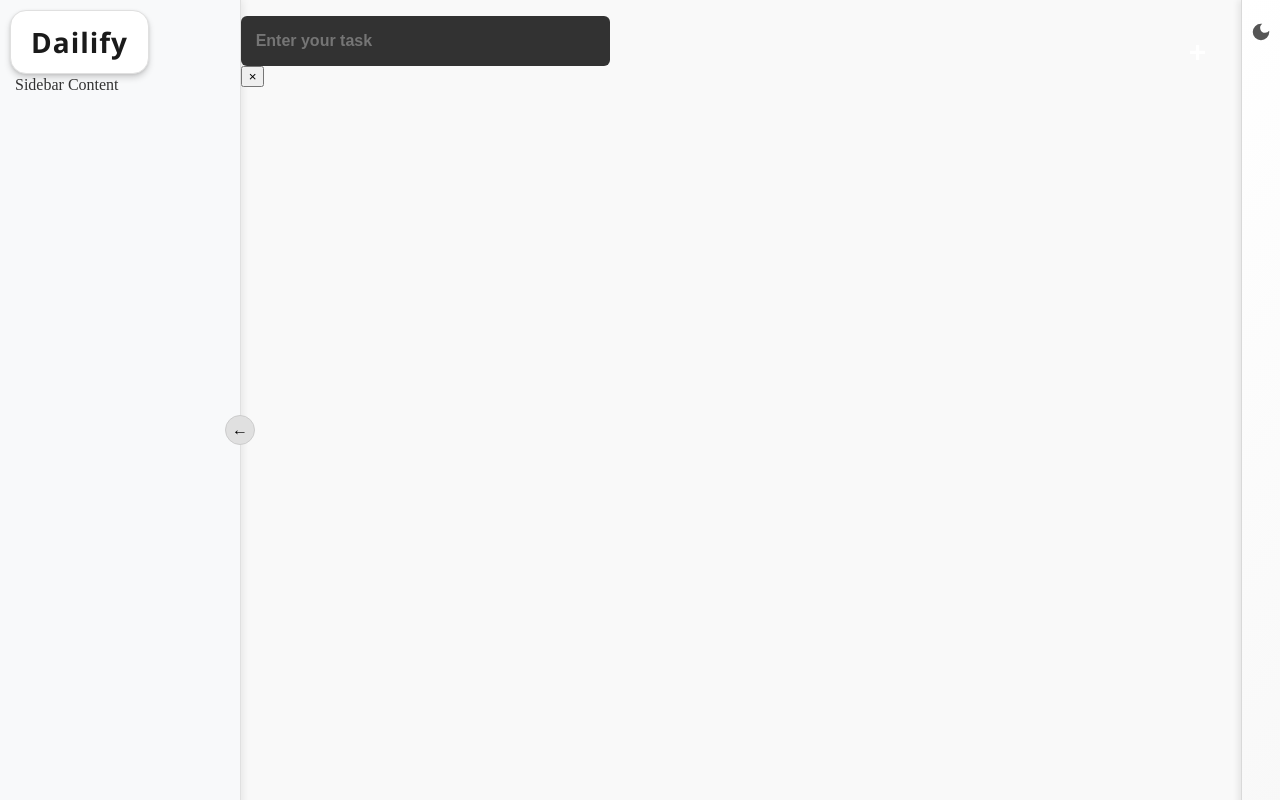
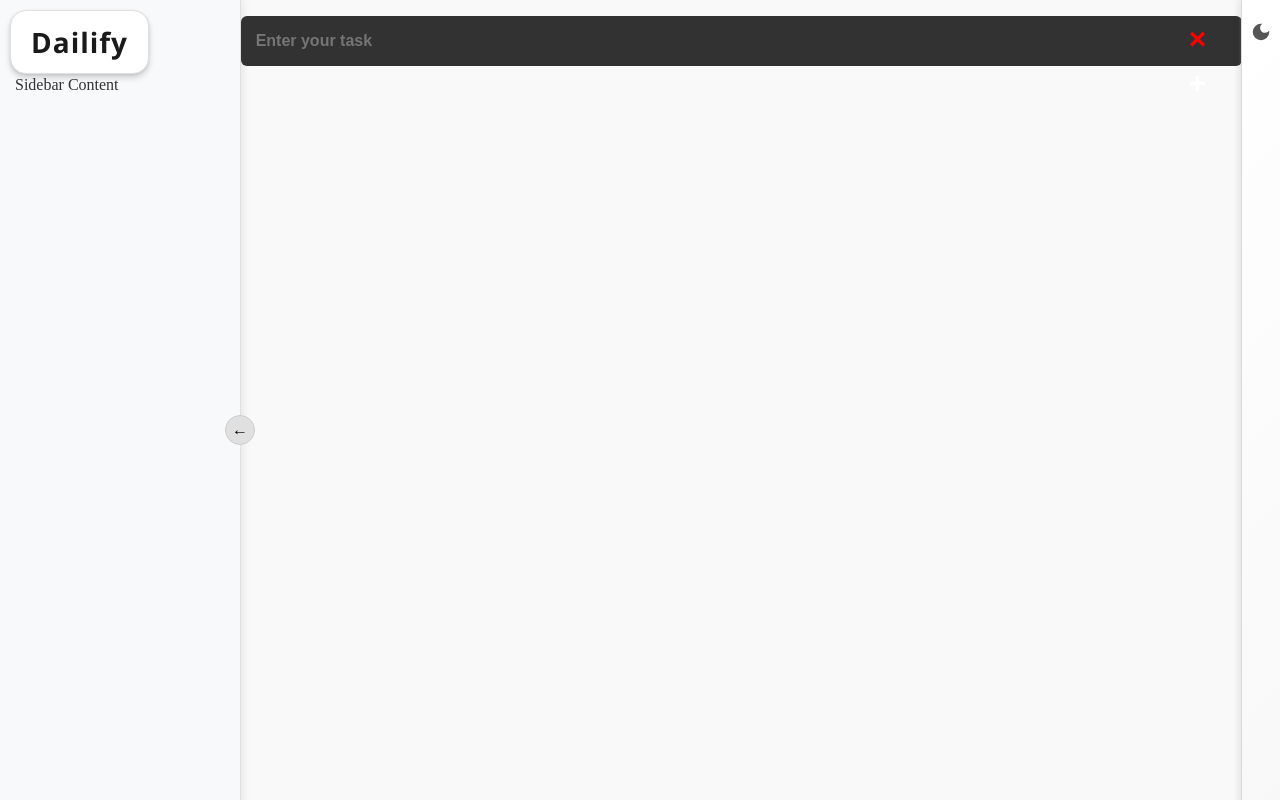
Before and after one commit to YashRaut24/Dailify, a React (Vite) app in the folder frontend/my-app/: page / in a window 1280 px wide. Built offline with nearby package versions, Linux system fonts and the light colour scheme.

Commit message:
Updated styling of home page

```diff
--- a/frontend/my-app/src/components/HomePage.css
+++ b/frontend/my-app/src/components/HomePage.css
@@ -6,7 +6,7 @@
   transition: all 0.3s ease;
   display: flex;
   flex-direction: column;
-  gap: 15px; /* space between tasks */
+  gap: 45px; /* space between tasks */
 }
 
 .task-container.expanded {
@@ -19,6 +19,11 @@
   align-items: center;
   width: 100%;
 }
+
+.listContainer{
+  width: 94%;
+}
+
 
 .list, .darklist {
   width: 100%;
@@ -46,9 +51,28 @@
   color: white;
 }
 
+.remove-note {
+  position: absolute;
+  right: 10px;
+  top:2%;
+  font-size: 30px;
+  font-weight: bold;
+  color: red;
+  background: none;
+  border: none;
+  cursor: pointer;
+  padding: 5px 10px;
+  transition: transform 0.2s;
+}
+
+.remove-note:hover {
+  transform: scale(1.2);
+}
+
 .add-note {
   position: absolute;
   right: 10px;
+  top:45px;
   font-size: 30px;
   font-weight: bold;
   color: white;
```
